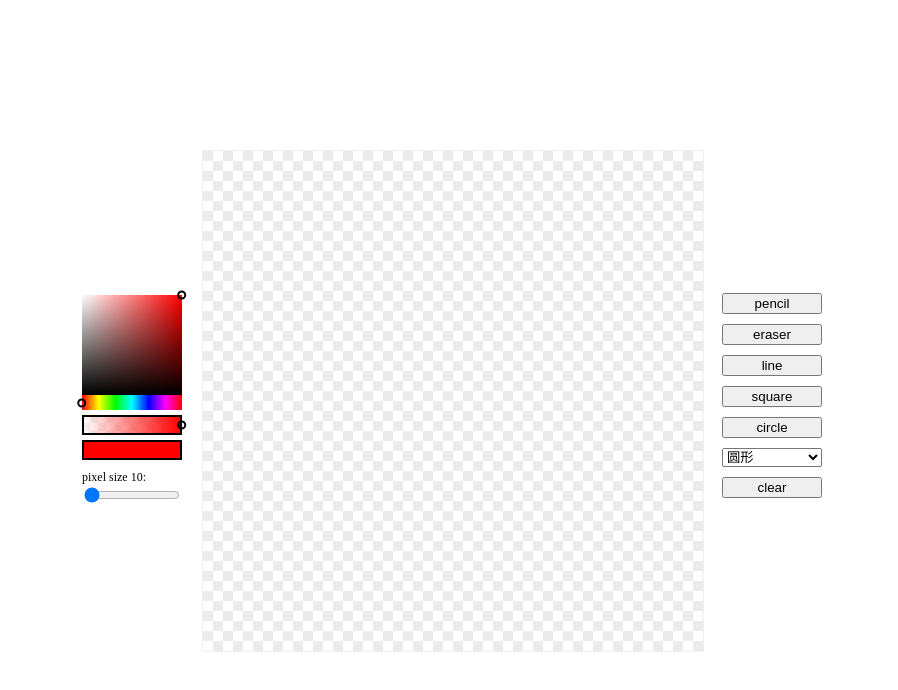
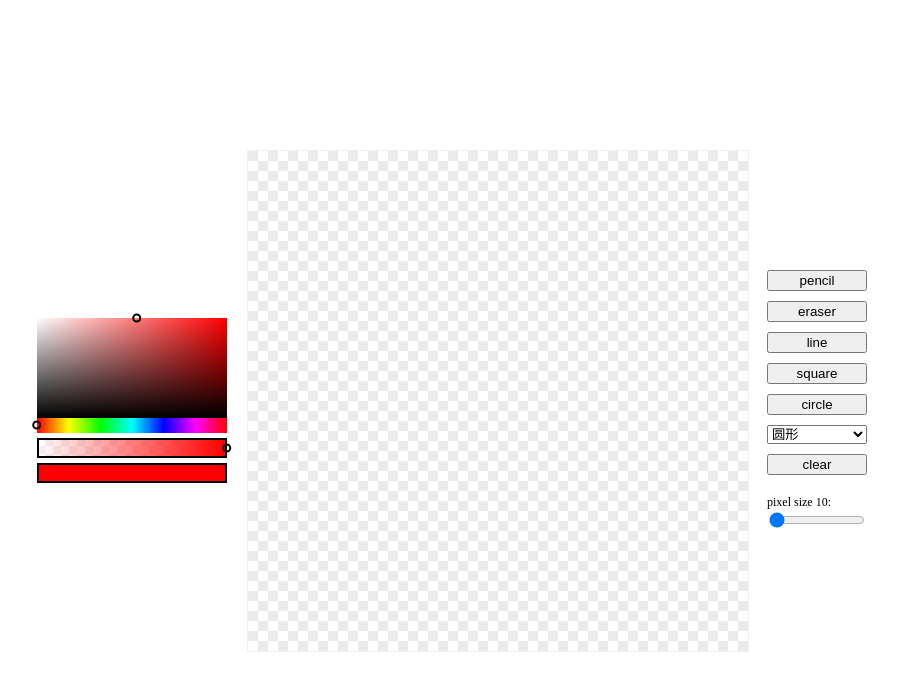
Before and after one commit to KamiC6238/ayanami, a Vue app: page / in a window 1280 px wide. Shown: the top 690 px of the page, without its empty margins (188-1086 px from the left). Built offline with nearby package versions, Linux system fonts and the light colour scheme.

Commit message:
chore: lint

```diff
--- a/src/App.vue
+++ b/src/App.vue
@@ -65,21 +65,7 @@ const onCircleTypeChange = (e: Event) => {
 
 <template>
   <div class="container">
-    <div style="display: flex; flex-direction: column; margin-right: 20px;">
-      <ColorPicker />
-      <div style="display: flex; flex-direction: column; margin-top: 10px; width: 100px; font-size: 12px;" >
-        <span>pixel size {{ configStore.pixelSize }}: </span>
-        <input
-          type="range"
-          id='pixelSize'
-          min="10"
-          max="100"
-          value="10"
-          step="10"
-          @input="onPixelSizeChange"
-        />
-      </div>
-    </div>
+    <ColorPicker style="margin-right: 20px;" />
     <div class="canvas-wrapper">
       <canvas ref="canvas" :style="canvasStyle" class="canvas" />
       <canvas ref="previewCanvas" :style="canvasStyle" class="preview-canvas" />
@@ -99,6 +85,18 @@ const onCircleTypeChange = (e: Event) => {
             <option :value="ellipseCircle">椭圆</option>
           </select>
         <button style="margin-bottom: 10px" @click="() => clearAllPixels('main')">clear</button>
+      </div>
+      <div style="display: flex; flex-direction: column; margin-top: 10px; width: 100px; font-size: 12px;" >
+        <span>pixel size {{ configStore.pixelSize }}: </span>
+        <input
+          type="range"
+          id='pixelSize'
+          min="10"
+          max="100"
+          value="10"
+          step="10"
+          @input="onPixelSizeChange"
+        />
       </div>
     </div>
   </div>
--- a/src/components/ColorPicker/Palette.vue
+++ b/src/components/ColorPicker/Palette.vue
@@ -48,10 +48,17 @@ watch(
 	},
 );
 
-const paletteIndicatorStyle = computed<CSSProperties>(() => ({
-	left: `${mousePos.value.x}%`,
-	top: `${mousePos.value.y}%`,
-}));
+const paletteIndicatorStyle = computed<CSSProperties>(() => {
+	if (paletteRef.value) {
+		const { width, height } = paletteRef.value.getBoundingClientRect();
+
+		return {
+			left: `${(Math.round(mousePos.value.x) / width) * 100}%`,
+			top: `${(Math.round(mousePos.value.y) / height) * 100}%`,
+		};
+	}
+	return {};
+});
 
 const initPalette = (canvas: HTMLCanvasElement) => {
 	const ctx = canvas.getContext("2d");
--- a/src/components/ColorPicker/index.vue
+++ b/src/components/ColorPicker/index.vue
@@ -14,6 +14,6 @@ import Preview from "./Preview.vue";
 </template>
 <style scoped>
 .color-picker {
-  width: 100px;
+  width: 190px;
 }
 </style>
```
